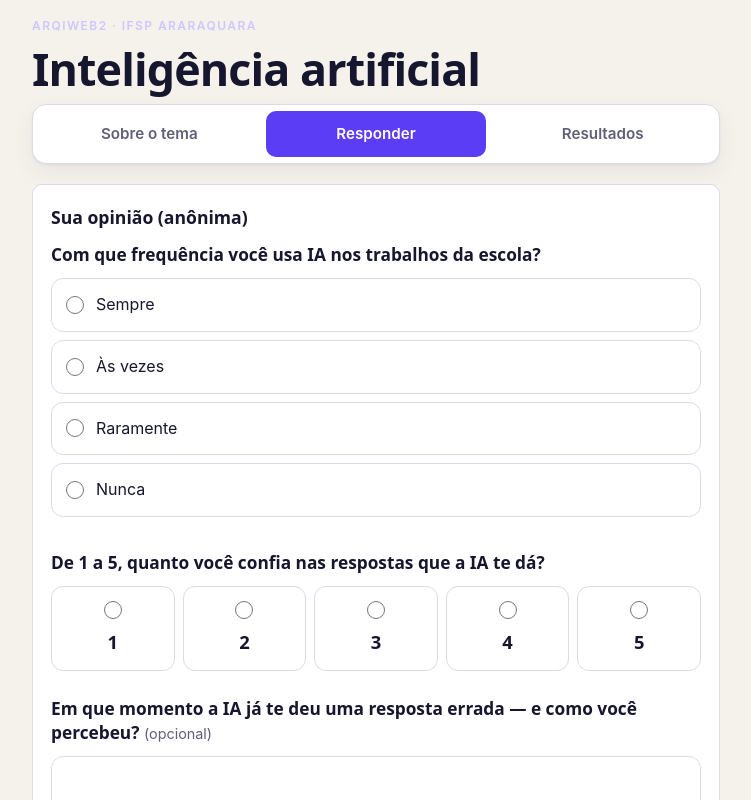
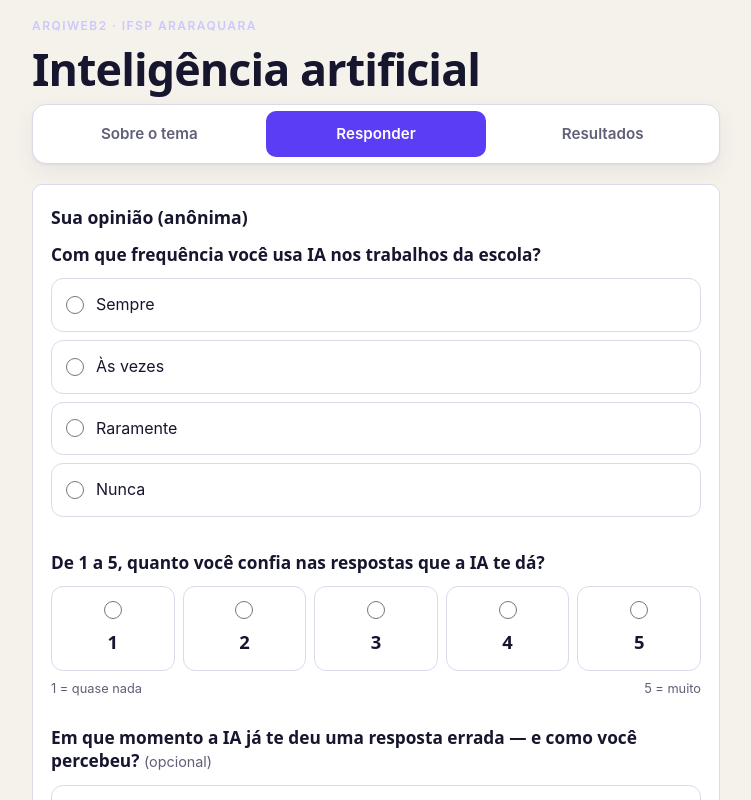
Before and after one commit to tvictorhugo036-svg/trabalhoiwb-ia, a React (Vite) app: page / in a window 1280 px wide. Both pictures are taken after a click on the button "Responder". Shown: the top 800 px of the page, without its empty margins (264-1015 px from the left). Built offline with nearby package versions, Linux system fonts and the light colour scheme; no server answers.

Commit message:
Refactor Formulario component and add scale legend
Removed comments to clean up the code and added a legend for the scale.

```diff
--- a/src/components/Formulario.jsx
+++ b/src/components/Formulario.jsx
@@ -6,9 +6,7 @@ import styles from './Formulario.module.css';
 const VAZIO = { resposta_1: '', resposta_2: 0, resposta_3: '' };
 
 export default function Formulario({ tema, aoEnviar }) {
-  // Formulário controlado: cada campo vive no estado e o input lê dele.
   const [form, setForm] = useState(VAZIO);
-  // Os três estados da requisição: 'enviando', 'enviado' e 'erro' (mais o 'parado' inicial).
   const [status, setStatus] = useState('parado');
   const [mensagemErro, setMensagemErro] = useState('');
 
@@ -89,6 +87,10 @@ export default function Formulario({ tema, aoEnviar }) {
               </label>
             ))}
           </div>
+          <div className={styles.legendaEscala}>
+            <span>1 = quase nada</span>
+            <span>5 = muito</span>
+          </div>
         </fieldset>
 
         <div className={styles.grupo}>
```
